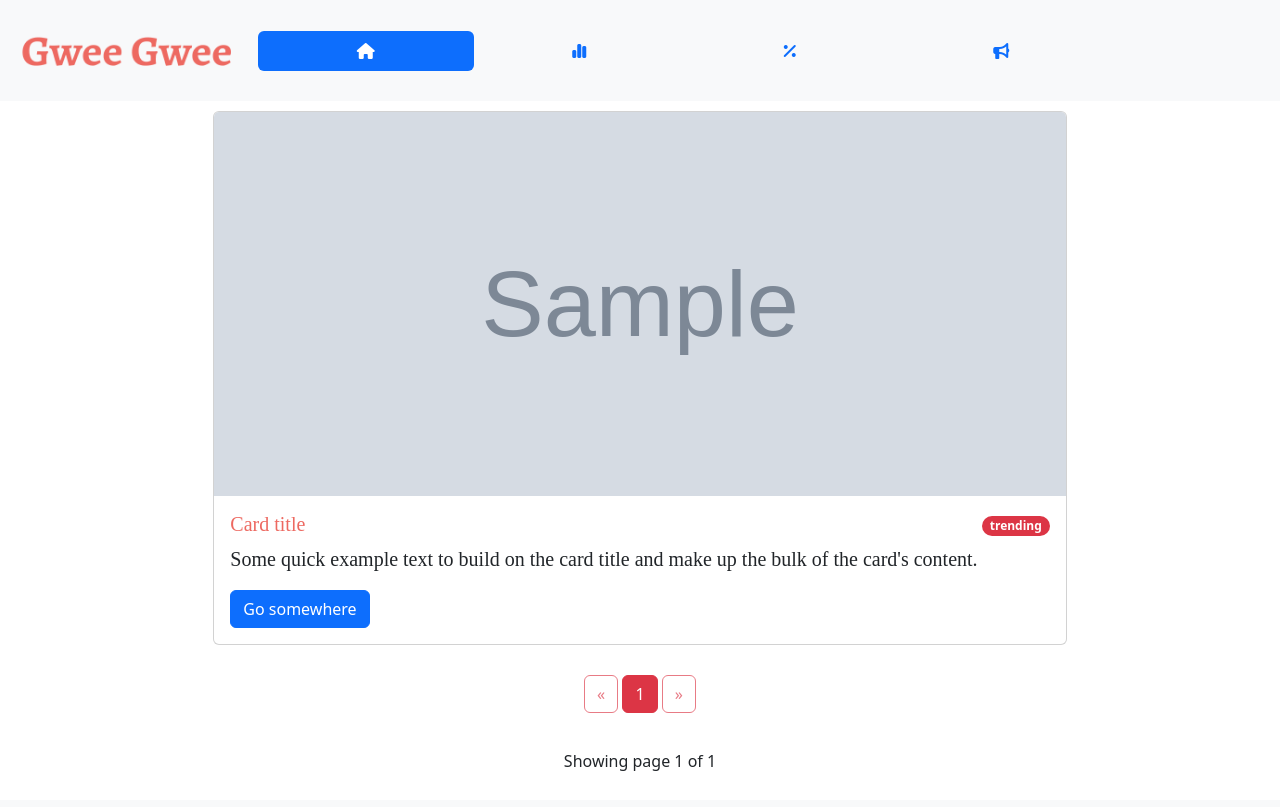
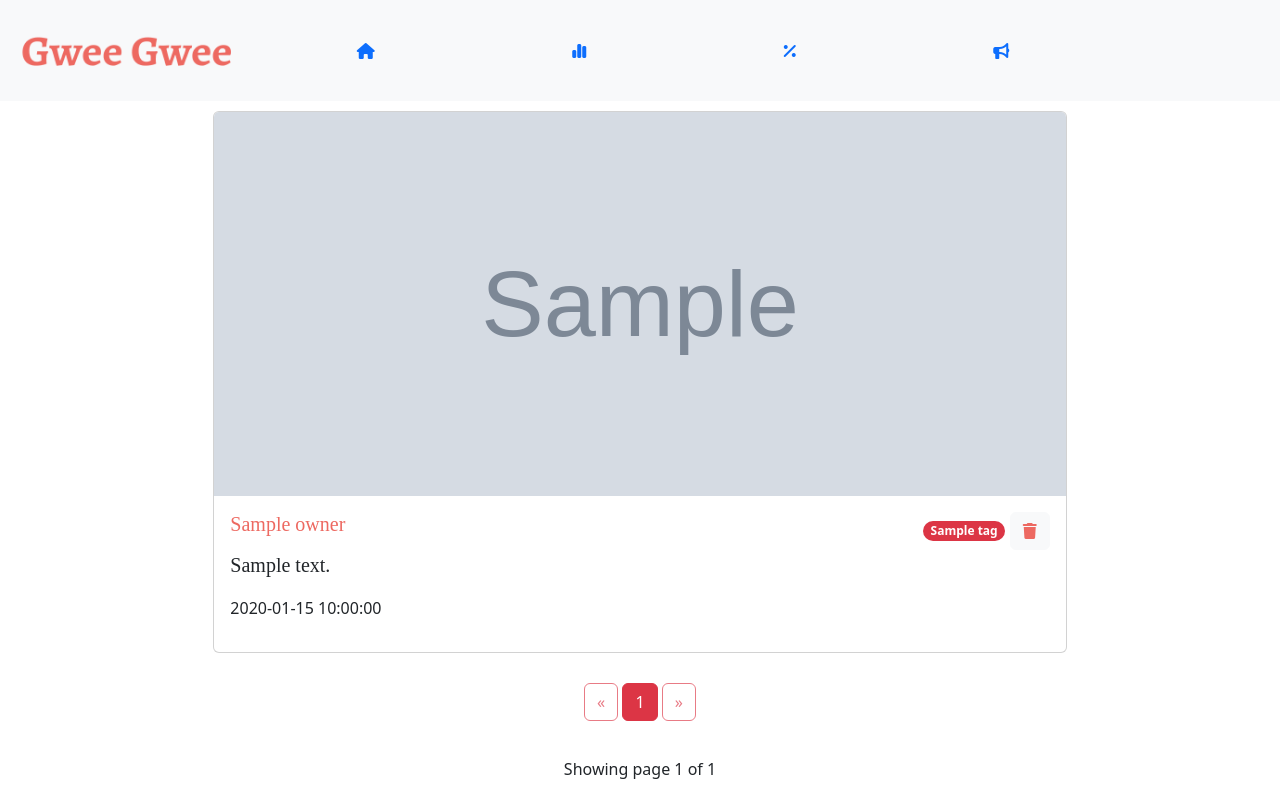
Before and after one commit to KaungMinSett/gwee, a Flask app: template review_post/templates/home.html in a window 1280 px wide. Before the commit the page ends 771 px from the top, so only its background shows below. Run offline with Flask 2, Linux system fonts and the light colour scheme; the template is opened without the code that fills it: most values are stand-ins (such as "Sample title", 1, 10 or a date in 2020); grey boxes marked "Sample" are stand-in pictures; parts of the project's set-up code (start-up, migrations or seed data) failed here and were passed over; some libraries are stand-ins or nearby versions.

Commit message:
updated homepage content

```diff
--- a/review_post/static/style.js
+++ b/review_post/static/style.js
@@ -1,5 +1,5 @@
 //Get the button
-let mybutton = document.getElementById("btn-back-to-top");
+let backtoTop = document.getElementById("btn-back-to-top");
 
 // When the user scrolls down 20px from the top of the document, show the button
 window.onscroll = function () {
@@ -11,14 +11,14 @@ function scrollFunction() {
     document.body.scrollTop > 20 ||
     document.documentElement.scrollTop > 20
   ) {
-    mybutton.style.display = "block";
+    backtoTop.style.display = "block";
   } else {
-    mybutton.style.display = "none";
+    backtoTop.style.display = "none";
   }
 }
 // When the user clicks on the button, scroll to the top of the document
-if(mybutton){
-    mybutton.addEventListener("click", backToTop);
+if(backtoTop){
+    backtoTop.addEventListener("click", backToTop);
 }
 
 function backToTop() {
--- a/review_post/templates/home.html
+++ b/review_post/templates/home.html
@@ -13,6 +13,18 @@
 
 
   <title>Gwee Gwee</title>
+  <script src="https://code.jquery.com/jquery-3.5.1.min.js"></script>
+  <script type="text/javascript">
+    $(document).ready(function () {
+      $('button[data-bs-toggle="pill"]').on('shown.bs.tab', function (e) {
+        localStorage.setItem('activeTab', $(e.target).attr('id'));
+      });
+      var activeTab = localStorage.getItem('activeTab');
+      if (activeTab) {
+        $('#pills-tab button[id="' + activeTab + '"]').tab('show');
+      }
+    });
+  </script>
 </head>
 
 <body>
@@ -31,25 +43,25 @@
         <div class="collapse desk-view nav-justified navbar-collapse" id="navbarScroll">
           <ul class="nav flex-fill desk-nav nav-pills" id="pills-tab" role="tablist">
             <li class="nav-item flex-fill" role="presentation">
-              <button class="nav-link active" id="pills-home-tab" data-bs-toggle="pill" data-bs-target="#pills-home"
+              <button class="nav-link" id="pills-home-tab" data-bs-toggle="pill" data-bs-target="#pills-home"
                 type="button" role="tab" aria-controls="pills-home" aria-selected="true">
                 <i class="fa-solid fa-house"></i>
               </button>
             </li>
             <li class="nav-item flex-fill" role="presentation">
-              <button class="nav-link" id="pills-home-tab" data-bs-toggle="pill" data-bs-target="#pills-trend"
+              <button class="nav-link" id="pills-trend-tab" data-bs-toggle="pill" data-bs-target="#pills-trend"
                 type="button" role="tab" aria-controls="pills-trend" aria-selected="false">
                 <i class="fa-solid fa-chart-simple"></i>
               </button>
             </li>
             <li class="nav-item flex-fill" role="presentation">
-              <button class="nav-link" id="pills-profile-tab" data-bs-toggle="pill" data-bs-target="#pills-promotion"
+              <button class="nav-link" id="pills-promotion-tab" data-bs-toggle="pill" data-bs-target="#pills-promotion"
                 type="button" role="tab" aria-controls="pills-promotion" aria-selected="true">
                 <i class="fa-solid fa-percent"></i>
               </button>
             </li>
             <li class="nav-item flex-fill" role="presentation">
-              <button class="nav-link " id="pills-contact-tab" data-bs-toggle="pill" data-bs-target="#pills-alert"
+              <button class="nav-link " id="pills-alert-tab" data-bs-toggle="pill" data-bs-target="#pills-alert"
                 type="button" role="tab" aria-controls="pills-alert" aria-selected="false">
                 <i class="fa-solid fa-bullhorn"></i>
               </button>
@@ -68,25 +80,29 @@
 
       <div class="tab-content" id="pills-tabContent">
 
-        <div class="tab-pane fade show column  active" id="pills-home" role="tabpanel" aria-labelledby="pills-home-tab">
+        <div class="tab-pane fade show active" id="pills-home" role="tabpanel" aria-labelledby="pills-home-tab">
           {% for post in posts.items %}
           <div class="card col-xl-8 col-lg-8 col-md-8 col-sm-8 col-8 ">
 
 
             <img src="{{url_for('static', filename='img/' + post.image_url)}}" class="card-img-top home-card" alt="...">
 
+          <div class ="card-body">
+            <div class="tag">
+              <h5 class="card-title">{{ post.owner }}</h5>
+              <div>
+                {% if post.tag%}
+                <span class="badge rounded-pill bg-danger">{{ post.tag }}</span>
+                {% endif %}
+                <button type="button" class="btn btn-light" data-bs-toggle="modal" data-bs-target="#delPost"><i
+                    class="fa-sharp fa-solid fa-trash"></i></button>
+              </div>
 
-            <div class="card-body">
 
-              <div class="tag">
-                <h5 class="card-title">Card title</h5>
-                <div>
-                  <span class="badge rounded-pill bg-danger">trending</span>
             </div>
-              </div>
-              <p class="card-text">Some quick example text to build on the card title and make up the bulk of the card's
-                content.</p>
-              <a href="#" class="btn btn-primary">Go somewhere</a>
+
+            <p class="card-text">{{ post.description }}</p>
+            <p>{{ post.time_created }}</p>
 
           </div>
 
@@ -132,7 +148,8 @@
         <div class="card col-xl-8 col-lg-8 col-md-8 col-sm-8 col-8 ">
 
 
-            <img src="{{url_for('static', filename='img/' + trendpost.image_url)}}" class="card-img-top home-card" alt="...">
+          <img src="{{url_for('static', filename='img/' + trendpost.image_url)}}" class="card-img-top home-card"
+            alt="...">
 
 
           <div class="card-body">
@@ -155,7 +172,8 @@
         {% endfor %}
         <!-- Pagination Links-->
         <div class="text-center">
-            <a href="{{ url_for('home', trendpage=trendPosts.prev_num) }}" class="btn btn-outline-danger {% if trendPosts.page == 1 %}disabled{% endif %}">
+          <a href="{{ url_for('home', trendpage=trendPosts.prev_num) }}"
+            class="btn btn-outline-danger {% if trendPosts.page == 1 %}disabled{% endif %}">
             &laquo;
           </a>
           <!-- Loop through the number of pages to display a link for each-->
@@ -163,7 +181,7 @@
           {% if page_num %}
           <!-- Check for the active page and set the link to "Active"-->
           {% if trendPosts.page == page_num %}
-            <a href=  "{{ url_for('home', trendpage=page_num) }}" class="btn btn-danger">
+          <a href="{{ url_for('home', trendpage=page_num) }}" class="btn btn-danger">
             {{ page_num }}
           </a>
           {% else %}
@@ -192,7 +210,8 @@
         <div class="card col-xl-8 col-lg-8 col-md-8 col-sm-8 col-8 ">
 
 
-            <img src="{{url_for('static', filename='img/' + promopost.image_url)}}" class="card-img-top home-card" alt="...">
+          <img src="{{url_for('static', filename='img/' + promopost.image_url)}}" class="card-img-top home-card"
+            alt="...">
 
 
           <div class="card-body">
@@ -220,7 +239,8 @@
         <div class="card col-xl-8 col-lg-8 col-md-8 col-sm-8 col-8 ">
 
 
-            <img src="{{url_for('static', filename='img/' + alertpost.image_url)}}" class="card-img-top home-card" alt="...">
+          <img src="{{url_for('static', filename='img/' + alertpost.image_url)}}" class="card-img-top home-card"
+            alt="...">
 
 
           <div class="card-body">
```
Lines whose indentation alone changed are shown as unchanged.
